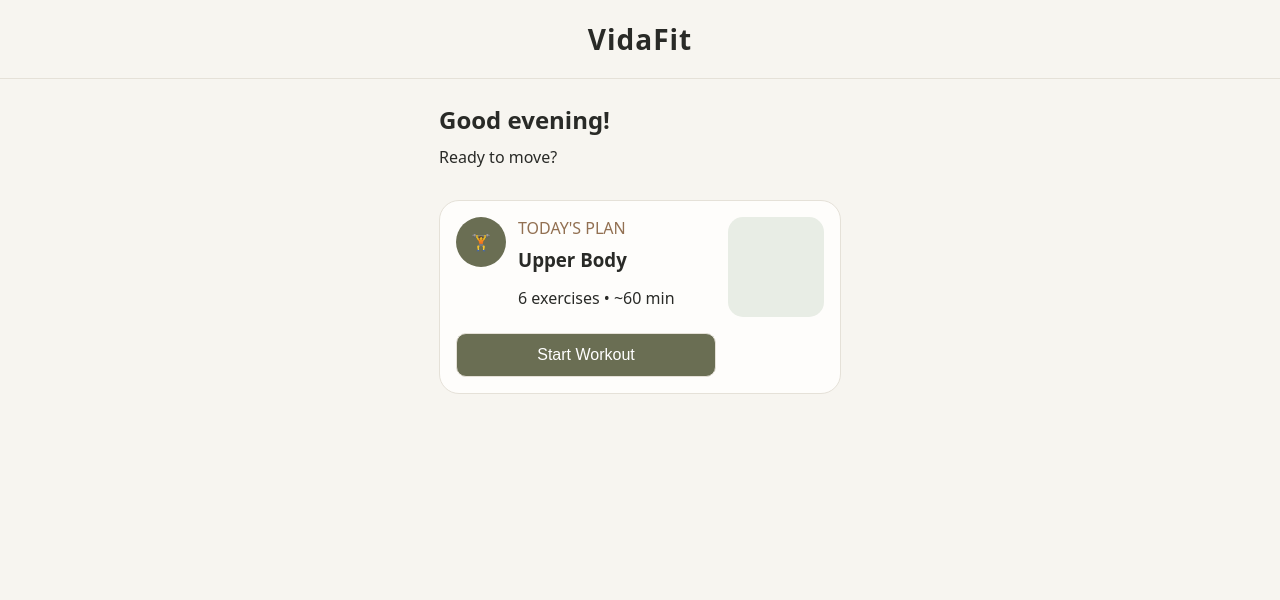
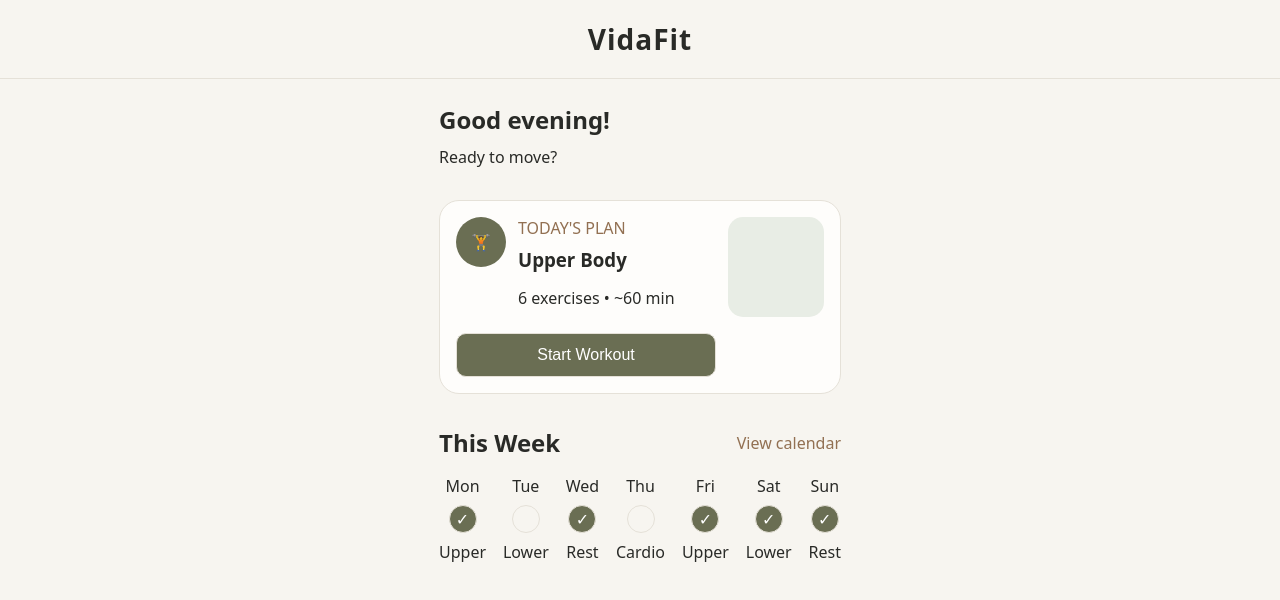
Before and after one commit to almaraz-05/vidafit, a React (Vite) app: page / in a window 1280 px wide. Shown: the top 600 px of the page. Built offline with nearby package versions, Linux system fonts and the light colour scheme.

Commit message:
create weekly overview

```diff
--- a/src/App.jsx
+++ b/src/App.jsx
@@ -1,5 +1,5 @@
+import Home from "./pages/Home";
 import Header from "./components/Header";
-import Home from "./pages/Home";
 function App() {
 
   return (
--- /dev/null
+++ b/src/components/WeeklyOverview.css
@@ -0,0 +1,47 @@
+.weekly-overview {
+    margin-top: 32px;
+}
+
+.weekly-overview-header {
+    display: flex;
+    justify-content: space-between;
+    align-items: center;
+
+}
+
+.view-calendar {
+    background: none;
+    border: none;
+    padding: 0;
+    font: inherit;
+    color: var(--color-accent);
+    cursor: pointer;
+}
+
+.weekly-overview-days {
+    display: flex;
+    justify-content: space-between;
+    margin-top: 16px;
+}
+
+.weekly-day-status {
+    width: 28px;
+    height: 28px;
+    border: 1px solid var(--color-border);
+    border-radius: 50%;
+    display: flex;
+    justify-content: center;
+    align-items: center;
+}
+
+.weekly-day-status.completed {
+    background-color: var(--color-primary);
+    color: White;
+}
+
+.weekly-day {
+    display: flex;
+    flex-direction: column;
+    align-items: center;
+    gap: 8px;
+}
--- /dev/null
+++ b/src/components/WeeklyOverview.jsx
@@ -0,0 +1,48 @@
+import "./WeeklyOverview.css"
+
+function WeeklyOverview() {
+
+    // create array of objects for days of the week
+    const days = [
+        { day: "Mon", workout: "Upper", completed: true },
+        { day: "Tue", workout: "Lower", completed: false },
+        { day: "Wed", workout: "Rest", completed: true },
+        { day: "Thu", workout: "Cardio", completed: false },
+        { day: "Fri", workout: "Upper", completed: true },
+        { day: "Sat", workout: "Lower", completed: true },
+        { day: "Sun", workout: "Rest", completed: true },
+
+    ];
+
+
+
+    return (
+        <section className="weekly-overview">
+            <div className="weekly-overview-header">
+                <h2>This Week</h2>
+                <button className="view-calendar">View calendar</button>
+            </div>
+
+            <div className="weekly-overview-days">
+                {days.map((item) => (
+                    <div className="weekly-day" key={item.day}>
+                        <p>{item.day}</p>
+
+                        <div className={`weekly-day-status ${item.completed ? "completed" : ""} `}>
+                            {item.completed ? "✓" : " "}
+                        </div>
+
+                        <p>{item.workout}</p>
+                    </div>
+
+                ))}
+
+            </div>
+
+        </section>
+
+    );
+
+}
+
+export default WeeklyOverview;
--- a/src/pages/Home.jsx
+++ b/src/pages/Home.jsx
@@ -1,5 +1,6 @@
 import "./Home.css";
 import WorkoutCard from "../components/WorkoutCard";
+import WeeklyOverview from "../components/WeeklyOverview";
 function Home() {
     return (
         <main className="home">
@@ -8,6 +9,7 @@ function Home() {
                 <p>Ready to move?</p>
             </section>
             <WorkoutCard />
+            <WeeklyOverview />
 
         </main>
 
```
